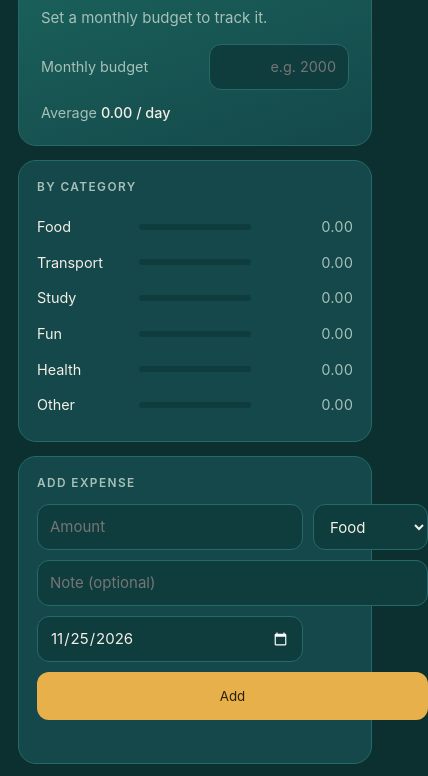
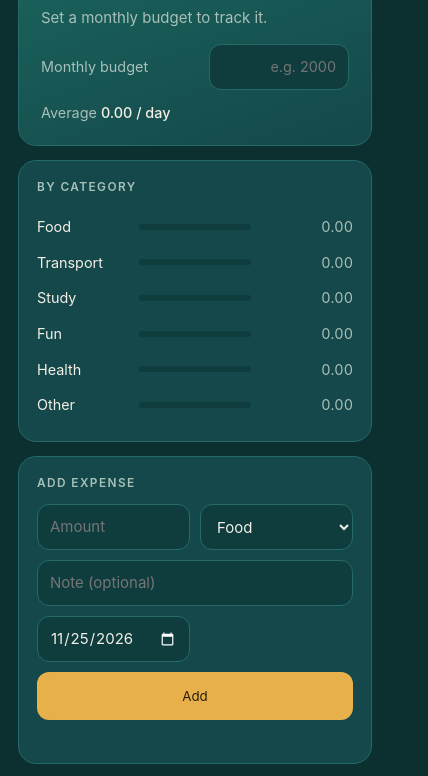
Before and after one commit to abdalhadymahmoud9-crypto/expense-tracker, a website with bundled scripts: page index.html in a window 390 px wide. Shown: the part 304-1080 px from the top of the page, 428 px wide, since content can reach past the window. Built offline with nearby package versions, Linux system fonts and the light colour scheme.

Commit message:
Refactor form layout to use minmax for responsiveness

```diff
--- a/style.css
+++ b/style.css
@@ -23,7 +23,7 @@ ul{list-style:none;margin:0;padding:0}
 .cats i{height:6px;background:var(--bg2);border-radius:3px;position:relative;overflow:hidden}
 .cats i::after{content:"";position:absolute;inset:0;width:var(--w);background:var(--gold);border-radius:3px}
 .cats em{font-style:normal;text-align:right;color:var(--mute);font-variant-numeric:tabular-nums}
-form{display:grid;grid-template-columns:1fr 1fr;gap:10px}
+form{display:grid;grid-template-columns:minmax(0,1fr) minmax(0,1fr);gap:10px}form input,form select{min-width:0;width:100%}
 form #note{grid-column:span 2}
 form button{grid-column:span 2;min-height:48px;border:0;border-radius:12px;background:var(--gold);color:#2a2008;font:650 .98rem inherit;font-family:inherit;cursor:pointer}
 form button:hover{filter:brightness(1.06)}
```
